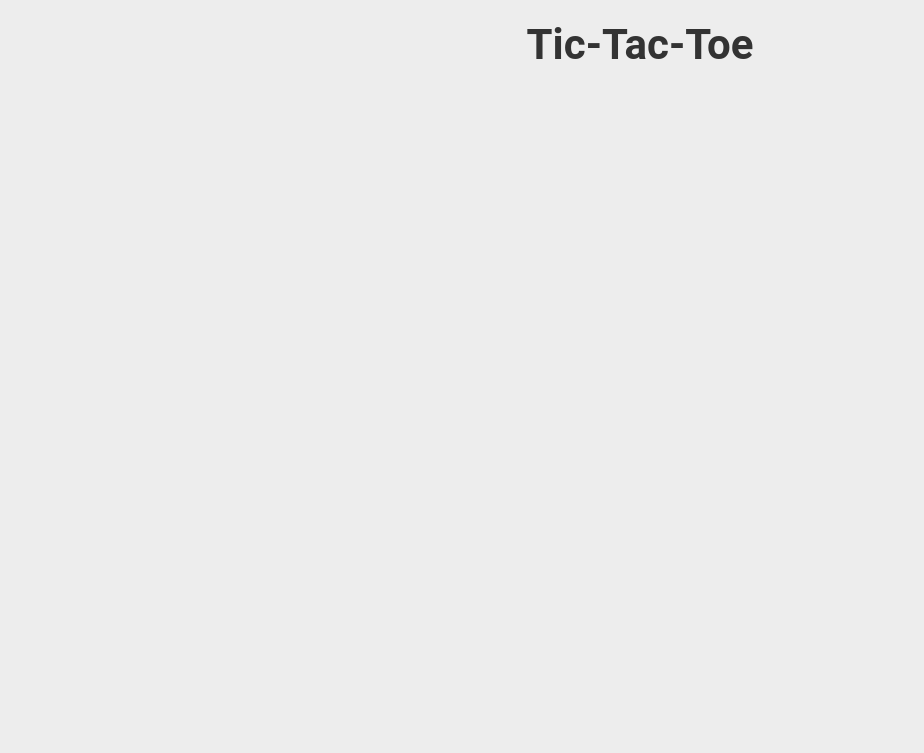
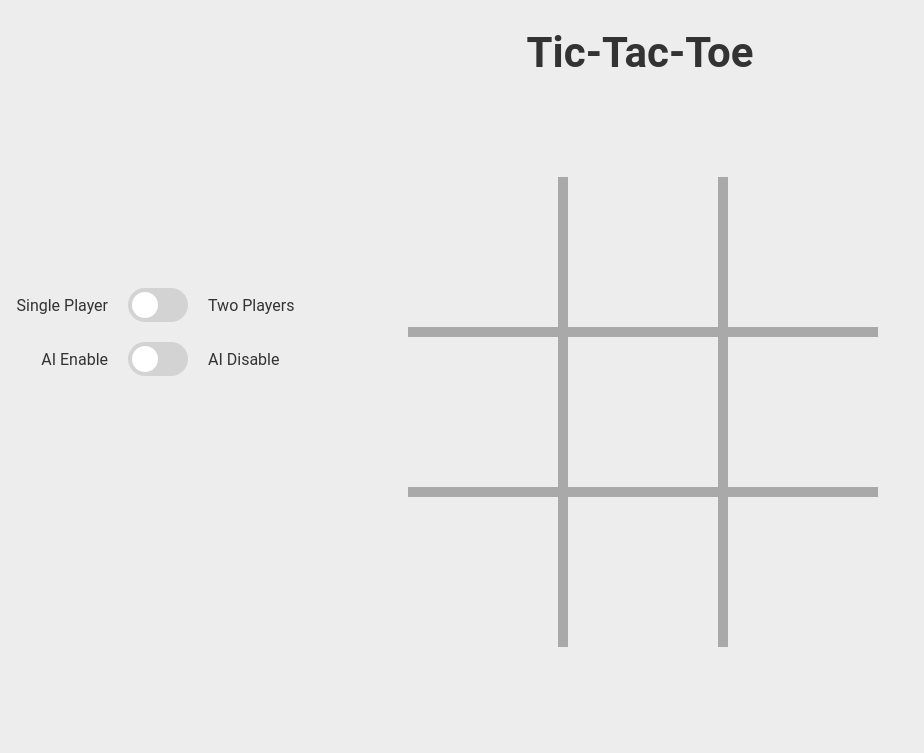
Before and after one commit to gavinslim/tic-tac-toe, a plain HTML site: page index.html in a window 1280 px wide. Shown: the top 753 px of the page, without its empty margins (0-924 px from the left). Drawn offline with Linux system fonts and the light colour scheme.

Commit message:
Add setup frontend

```diff
--- a/index.html
+++ b/index.html
@@ -17,7 +17,38 @@
     </div>
 
     <div class="main">
+        <div class="setup">
+            <!-- Player count select  -->
+            <div id="player-count">
+                <div class="left-msg">Single Player</div>
+                <label class="switch">
+                    <input type="checkbox" id="player-toggle">
+                    <span class="slider"></span>
+                </label>
+                <div class="right-msg">Two Players</div>
+            </div>
 
+            <!-- AI select  -->
+            <div id="ai-select">
+                <div class="left-msg">AI Enable</div>
+                <label class="switch">
+                    <input type="checkbox" id="ai-toggle">
+                    <span class="slider"></span>
+                </label>
+                <div class="right-msg">AI Disable</div>
+            </div>
+        </div>
+        <div id="gameboard">
+            <div data-top-left class="square" id="00"></div>
+            <div data-top-mid class="square" id="01"></div>
+            <div data-top-right class="square" id="02"></div>
+            <div data-mid-left class="square" id="10"></div>
+            <div data-mid-mid class="square" id="11"></div>
+            <div data-mid-right class="square" id="12"></div>
+            <div data-bot-left class="square" id="20"></div>
+            <div data-bot-mid class="square" id="21"></div>
+            <div data-bit-right class="square" id="22"></div>
+        </div>
     </div>
 
     <div class="footer">
--- a/script.js
+++ b/script.js
@@ -0,0 +1,70 @@
+const squares = document.getElementsByClassName('square');
+const player = document.getElementById('player-toggle');
+const comp_container = document.getElementById('ai-select');
+const comp_enable = document.getElementById('ai-toggle');
+
+// Add click event listener to gameboard
+for (var i = 0; i < squares.length; i++) {
+    squares[i].addEventListener('click', (e) => {
+        console.log(e.currentTarget.getAttribute('id'));
+        gameboard.display()
+    });
+}
+
+// Add click event listener for setup
+player.addEventListener('click', (e) => {
+    if (player.checked == true) {
+        comp_container.classList.add('inactive');
+        comp_enable.checked = false;
+    } else {
+        comp_container.classList.remove('inactive');
+    }
+});
+
+
+const gameboard = (() => {
+
+    // Gameboard 2D array (private)
+    var _board = [
+        ["","",""],
+        ["","",""],
+        ["","",""]
+    ];
+
+    // Console log gameboard
+    const print = () => {console.log(_board);}
+
+    // Display gameboard to DOM
+    const display = () => {
+        for(let i = 0; i < 3; i++) {
+            for(let j = 0; j < 3; j++) {
+                document.getElementById(`${i}${j}`).innerHTML = _board[i][j];
+            }
+        }
+    }
+
+    // Mark on gameboard
+    const mark = (row, col) => {
+        _board[row][col] = 'X';
+    }
+
+    return {print, display, mark};
+
+})();
+
+const Player = (name) => {
+
+}
+
+
+// gameboard.print();
+gameboard.display();
+gameboard.mark(0, 0);
+
+//Todo
+/*
+- Ability to select one player or 2 players (toggle)
+- Coin to decide who goes first
+- display to show whose turn it is
+- AI for computer
+*/
--- a/style.css
+++ b/style.css
@@ -6,18 +6,14 @@
     --header-font: 34px;
     --title-1-font: 18px;
     --body-font: 14px;
+
+    --square-size: 150px;
 }
 
 body {
     font-family: Roboto, sans-serif;
     background-color: var(--background-grey);
     color: var(--primary-dark);
-
-    display: flex;
-    flex-direction: column;
-    position: relative;
-    min-height: 100vh;
-    margin: 0;
 }
 
 .header {
@@ -36,11 +32,114 @@ h1 {
 /* Main */
 .main {
     display: flex;
+    justify-content: flex-start;
+    align-items: center;
+    gap: 100px;
+    max-width: 1270px;
+    margin: auto;
+    padding-bottom: 60px;
+}
+
+p {
+    margin: 0px;
+}
+
+/* Player and AI selection */
+.setup {
+    display: flex;
     flex-direction: column;
+    /* justify-content: center; */
+    align-items: center;
+    gap: 20px;
+    width: 300px;
+}
+
+#player-count, #ai-select {
+    display: flex;
     justify-content: center;
     align-items: center;
     gap: 20px;
-    padding-bottom: 60px;
+    width: 300px;
+}
+
+.inactive {
+    visibility: hidden;
+}
+
+.left-msg, .right-msg {
+    display: flex;
+    flex: 1;
+}
+
+.left-msg {
+    justify-content: flex-end;
+}
+
+.right-msg {
+    justify-content: flex-start;
+}
+
+.switch {
+    position: relative;
+    width: 60px;
+    height: 34px;
+}
+
+.switch input {
+    visibility: hidden;
+}
+
+.slider {
+    position: absolute;
+    background-color: lightgray;
+    top: 0;
+    left: 0;
+    right: 0;
+    bottom: 0;
+    border-radius: 34px;
+    cursor: pointer;
+    transition: 100ms;
+}
+
+.slider:before {
+    position: absolute;
+    content: "";
+    background-color: white;
+    width: 26px;
+    height: 26px;
+    border-radius: 50%;
+    bottom: 4px;
+    left: 4px;
+    transition: 100ms;
+}
+
+input:checked + .slider:before {
+    transform: translateX(26px);
+}
+
+/* Gameboard  */
+#gameboard {
+    position: relative;
+    top: 80px;
+    display: grid;
+    justify-content: center;
+    grid-template-columns: repeat(3, var(--square-size));
+    grid-template-rows: repeat(3, var(--square-size));
+    gap: 10px;
+    background-color: darkgrey;
+}
+
+.square {
+    width: var(--square-size);
+    height: var(--square-size);
+    background-color: var(--background-grey);
+    /* border: 1px solid black; */
+
+    display: flex;
+    justify-content: center;
+    align-items: center;
+    font-size: var(--header-font);
+
 }
 
 /* Footer */
```
